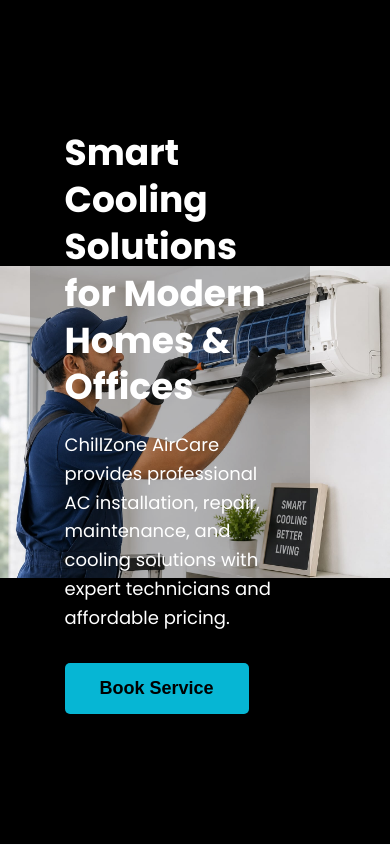
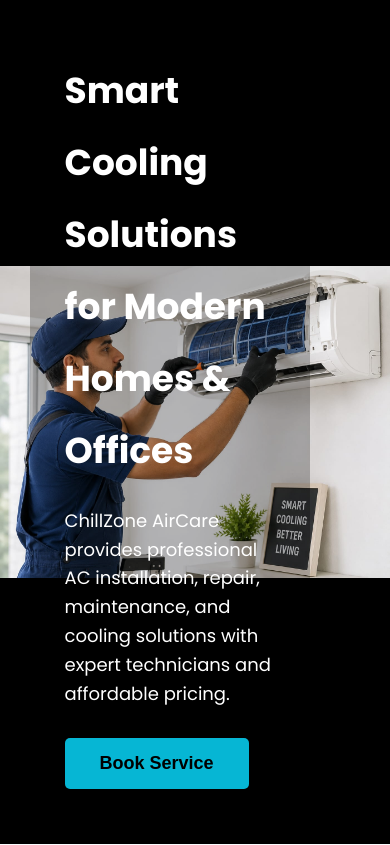
Before and after one commit to katariyasanju18/ChillZone_AirCare, a Flask app: page / in a window 390 px wide. Shown: the part 88-933 px from the top of the page. Run offline with Flask 3, Linux system fonts and the light colour scheme.

Commit message:
fixed hero size

```diff
--- a/static/css/style.css
+++ b/static/css/style.css
@@ -586,9 +586,9 @@
 
 .hero-content h1{
 
-    font-size:22px;
+    font-size:38px;
 
-    line-height:1.3;
+    line-height:2;
 }
 
 .hero-content p{
```
